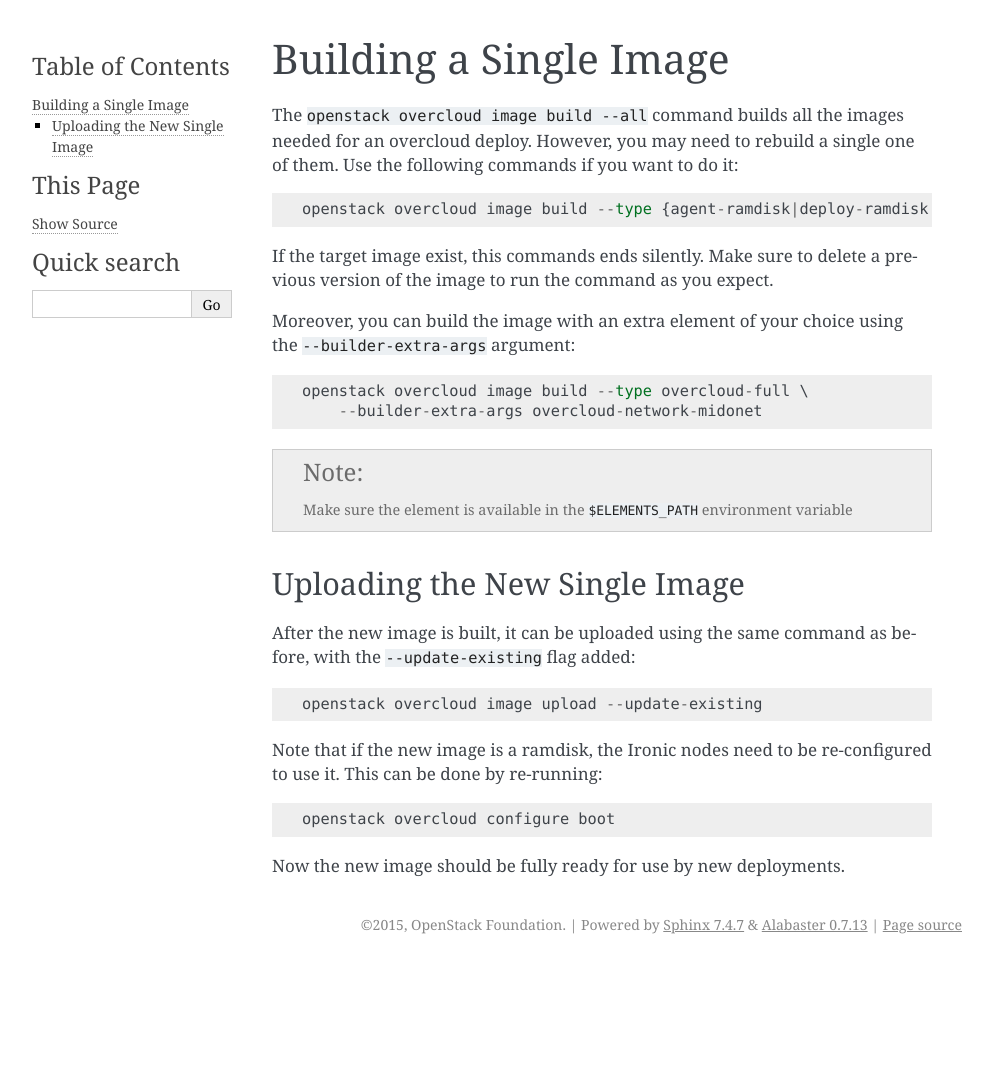
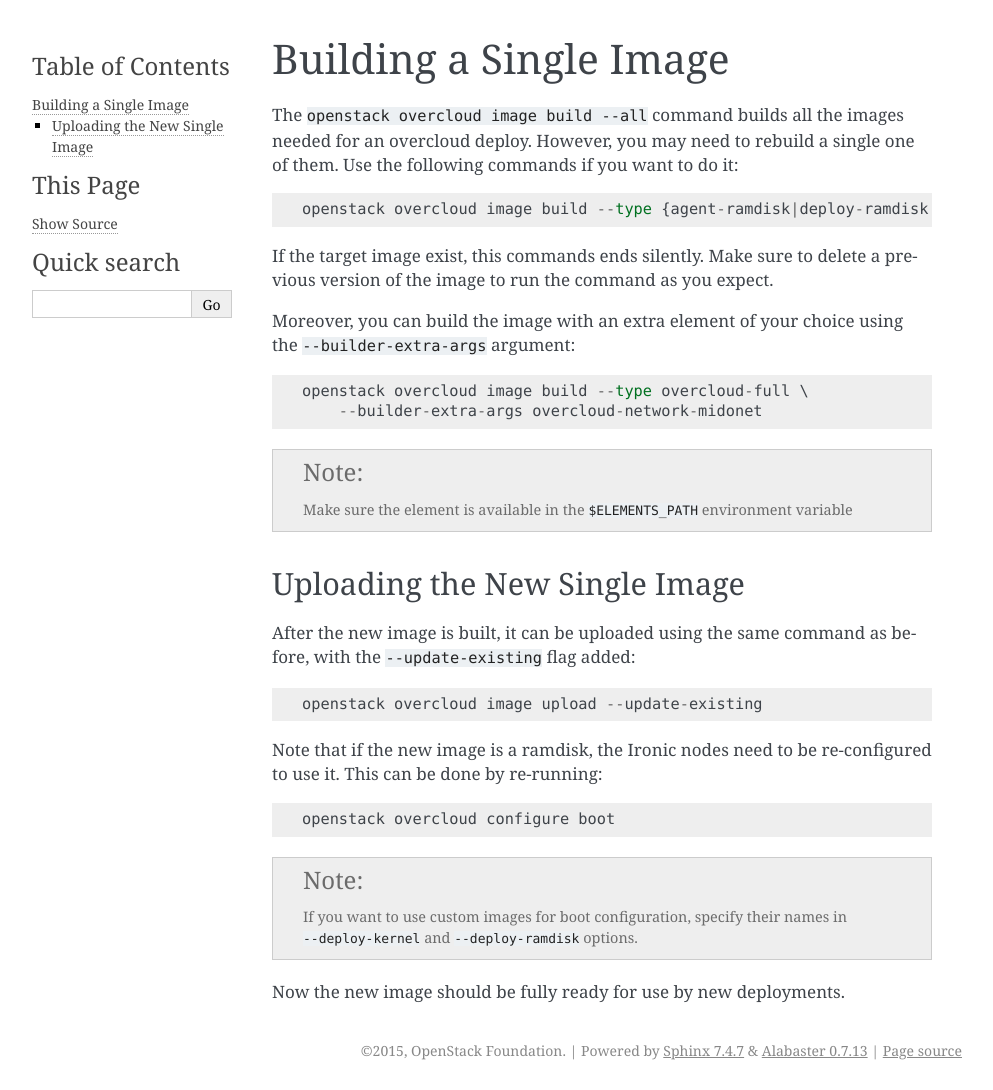
Before and after one commit to openstack-archive/tripleo-docs, a Sphinx documentation site: the page built from doc/source/post_deployment/build_single_image.rst, in a window 1280 px wide. Shown: the whole page, without its empty margins (148-1141 px from the left). Built offline with Sphinx 7.4.7, drawn with Linux system fonts in a browser that asks for light colours; before the commit the page ends 964 px from its top, so only the background shows below that.

Commit message:
Add note with boot config image options
Adds options which allow specify image names for Ironic nodes boot
configuration: --deploy-kernel <name> and --deploy-ramdisk <name>.

Change-Id: I51d8d86b6ff7f95688599464324823d7c75da1f0

```diff
--- a/doc/source/post_deployment/build_single_image.rst
+++ b/doc/source/post_deployment/build_single_image.rst
@@ -33,4 +33,8 @@ re-configured to use it.  This can be done by re-running::
 
     openstack overcloud configure boot
 
+.. note::
+    If you want to use custom images for boot configuration, specify their names in
+    ``--deploy-kernel`` and ``--deploy-ramdisk`` options.
+
 Now the new image should be fully ready for use by new deployments.
```
